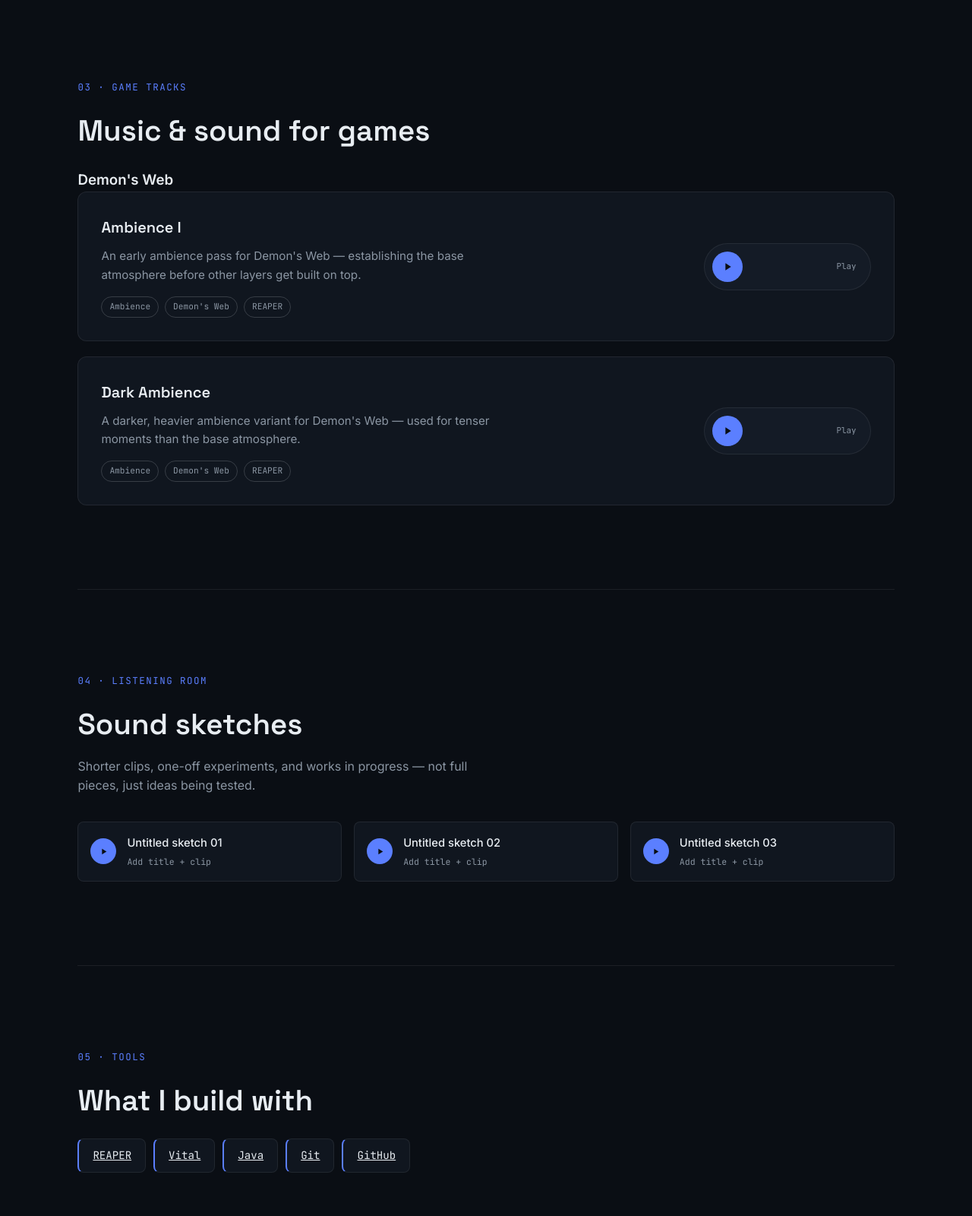
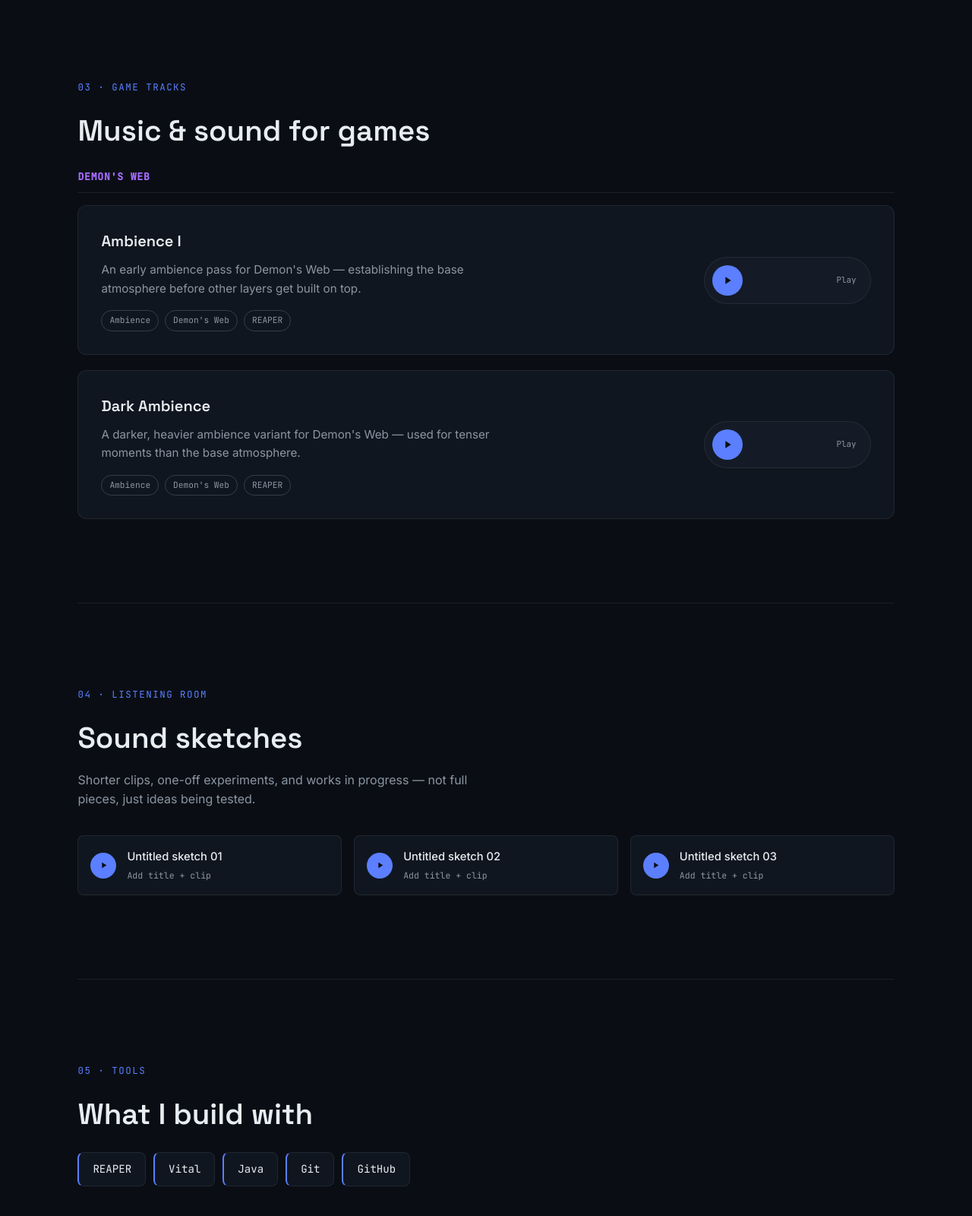
Before and after one commit to Local-CatEnjoyer/Local-CatEnjoyer.github.io, a plain HTML site: page index.html in a window 1280 px wide. Shown: the part 2079-3679 px from the top of the page at 76% size. Drawn offline with Linux system fonts and the light colour scheme.

Commit message:
Update style.css

```diff
--- a/style.css
+++ b/style.css
@@ -417,6 +417,19 @@ h1 span{
     border-color: var(--border-strong);
     box-shadow: 0 0 40px -12px var(--blue-glow);
 }
+
+/* ---------- GAME TRACKS ---------- */
+.game-group + .game-group{ margin-top: 44px; }
+.game-title{
+    font-family: var(--mono);
+    font-size: 0.82rem;
+    letter-spacing: 0.06em;
+    color: var(--purple);
+    text-transform: uppercase;
+    margin-bottom: 16px;
+    padding-bottom: 10px;
+    border-bottom: 1px solid var(--border);
+}
 .work-info h3{
     font-family: var(--display);
     font-size: 1.25rem;
@@ -459,6 +472,10 @@ h1 span{
     transition: transform .15s ease;
 }
 .play-btn:hover{ transform: scale(1.06); }
+.play-btn.is-playing{
+    background: var(--purple);
+    box-shadow: 0 0 16px var(--purple-glow);
+}
 .play-btn svg{ width: 16px; height: 16px; fill: currentColor; }
 .play-btn.small{ width: 34px; height: 34px; }
 .play-btn.small svg{ width: 13px; height: 13px; }
@@ -504,6 +521,15 @@ h1 span{
     background: var(--bg-panel);
     border: 1px solid var(--border);
     border-left: 2px solid var(--blue);
+    text-decoration: none;
+    color: var(--text);
+    transition: border-color .15s ease, transform .15s ease, background .15s ease;
+}
+.tool:hover{
+    border-color: var(--border-strong);
+    border-left-color: var(--purple);
+    background: var(--bg-panel-2);
+    transform: translateY(-2px);
 }
 
 /* ---------- EXPERIMENTS ---------- */
```
